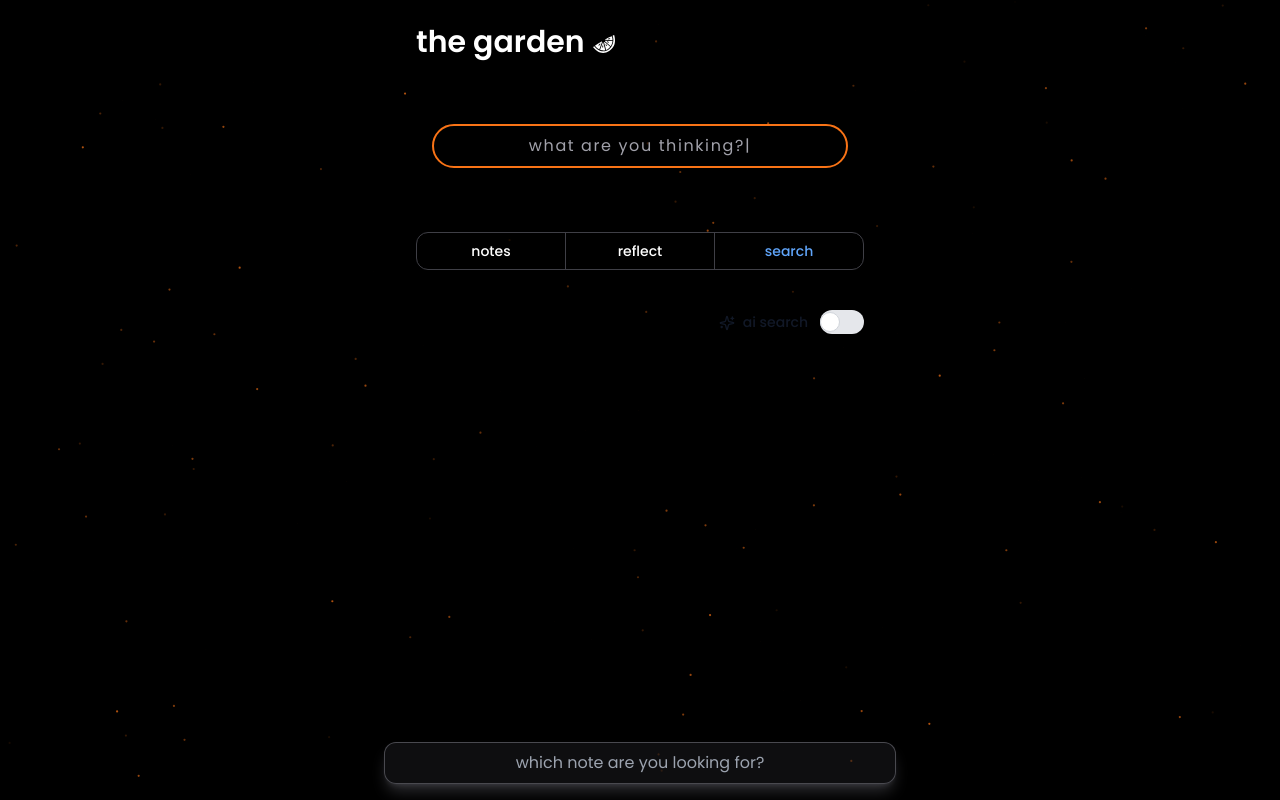
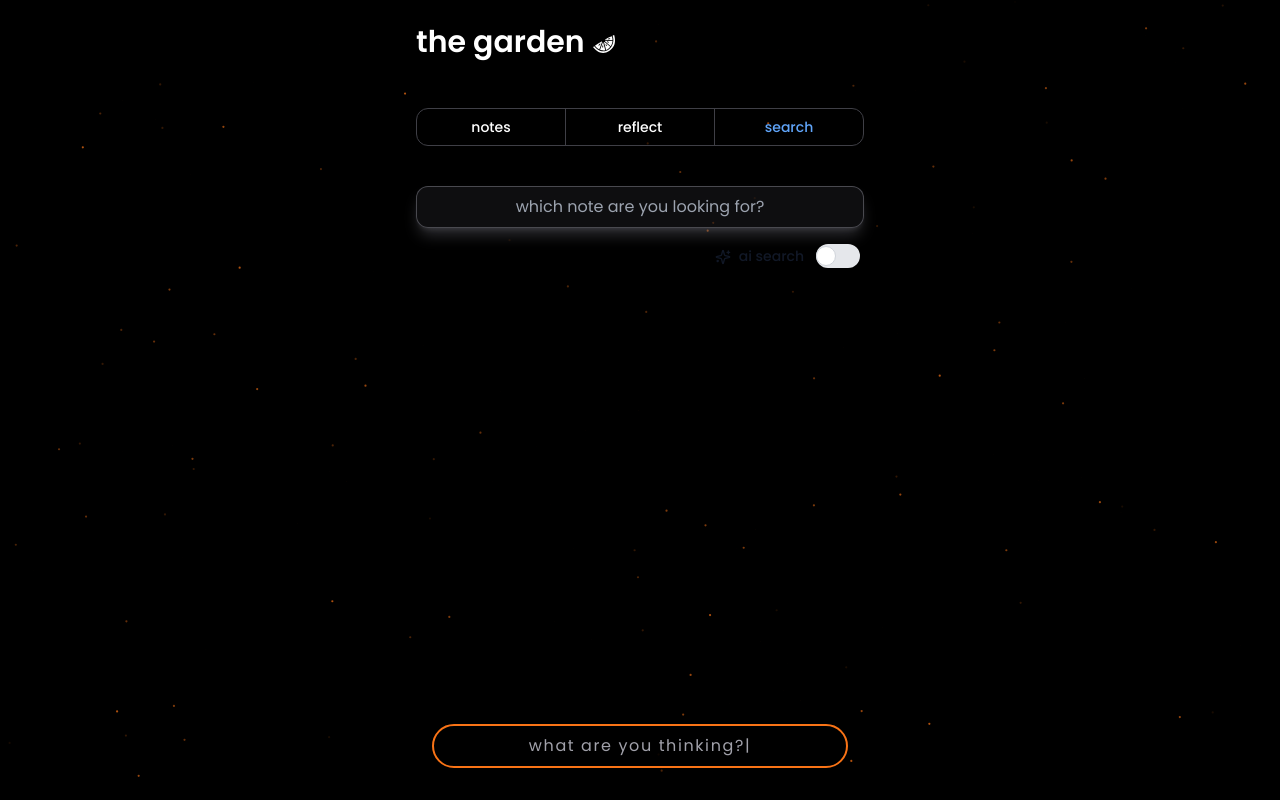
Before and after one commit to rittikbasu/thegarden, a Next.js app: page /search in a window 1280 px wide. Built offline with nearby package versions, Linux system fonts and the light colour scheme.

Commit message:
feat: move new post button to the bottom

```diff
--- a/src/components/Header.jsx
+++ b/src/components/Header.jsx
@@ -3,18 +3,10 @@ import Link from "next/link";
 import { GiOrangeSlice } from "react-icons/gi";
 
 const Header = () => (
-  <header className="mb-4 pt-6">
+  <header className="mb-12 pt-6">
     <h1 className="text-3xl font-semibold">
       the garden <GiOrangeSlice className="inline-block w-6 h-6" />
     </h1>
-    <div className="my-12 lg:my-16 mx-4">
-      <Link href="/post" passHref>
-        <div className="w-full p-2 rounded-full border-2 border-orange-500 text-center tracking-widest focus:outline-none text-zinc-400">
-          what are you thinking?
-          <span className=" animate-cursorblink">|</span>
-        </div>
-      </Link>
-    </div>
   </header>
 );
 
--- a/src/pages/_app.jsx
+++ b/src/pages/_app.jsx
@@ -1,6 +1,7 @@
 import { useEffect, useState } from "react";
 import { useRouter } from "next/router";
 import Header from "@/components/Header";
+import Link from "next/link";
 import Tab from "@/components/Tab";
 import Particles from "@/components/Particles";
 import "@/styles/globals.css";
@@ -47,11 +48,20 @@ export default function App({ Component, pageProps }) {
       <Particles
         className="absolute inset-0 -z-10 animate-fade-in"
         quantity={200}
+        // key={router.pathname}
       />
       {router.pathname !== "/post" && !router.pathname.startsWith("/notes") && (
         <>
           <Header />
           <Tab />
+          <div className="fixed bottom-4 lg:bottom-8 left-1/2 transform -translate-x-1/2 w-full max-w-lg px-12 z-50">
+            <Link href="/post" passHref>
+              <div className="w-full p-2 backdrop-blur-md rounded-full border-2 border-orange-500 text-center tracking-widest focus:outline-none text-zinc-400">
+                what are you thinking?
+                <span className=" animate-cursorblink">|</span>
+              </div>
+            </Link>
+          </div>
         </>
       )}
       <Component {...pageProps} previousPath={previousPath} />
--- a/src/pages/index.jsx
+++ b/src/pages/index.jsx
@@ -4,6 +4,7 @@ import clsx from "clsx";
 import Note from "@/components/Note";
 import { createClient } from "@supabase/supabase-js";
 import { IoIosArrowUp } from "react-icons/io";
+import { FaArrowUp } from "react-icons/fa6";
 import { formatNotes } from "@/utils/formatNotes";
 import Spinner from "@/components/Spinner";
 
@@ -74,14 +75,14 @@ export default function Home({ data, length }) {
         <>
           <button
             onClick={scrollToTop}
-            className="fixed lg:hidden bottom-4 right-8 z-10 text-blue-500 border border-blue-500 backdrop-blur-sm font-bold py-2 px-4 rounded-full"
+            className="fixed lg:hidden bottom-6 right-3 z-50 text-blue-500 rounded-full"
             title="Back to top"
           >
-            ↑
+            <FaArrowUp className="w-7 h-7" />
           </button>
           <button
             onClick={scrollToTop}
-            className="hidden lg:block fixed bottom-10 md:right-1/4 xl:right-1/3 transform translate-x-1/2 max-w-lg z-10 text-blue-500 border border-blue-500 backdrop-blur-sm font-bold py-1.5 px-4 rounded-xl"
+            className="hidden lg:block fixed bottom-8 md:right-1/4 xl:right-1/3 transform translate-x-1/2 max-w-lg z-10 text-blue-500 border border-blue-500 backdrop-blur-sm font-bold py-1.5 px-4 rounded-xl"
             title="Back to top"
           >
             <IoIosArrowUp className="inline-block w-4 h-4 mr-0.5" /> top
--- a/src/pages/search.jsx
+++ b/src/pages/search.jsx
@@ -17,21 +17,7 @@ const Search = ({ notes, onSearch }) => {
 
   return (
     <div className="flex flex-col">
-      <label className="relative inline-flex items-center justify-end  cursor-pointer">
-        <span className="mr-3 text-sm font-medium text-gray-900 dark:text-gray-300">
-          <LuSparkles className="inline-block w-4 h-4 mr-2" />
-          ai search
-        </span>
-        <input
-          type="checkbox"
-          value=""
-          className="sr-only peer"
-          onChange={handleToggle}
-        />
-        <div className="w-11 h-6 bg-gray-200 peer-focus:outline-none rounded-full peer dark:bg-gray-700 peer-checked:after:translate-x-full rtl:peer-checked:after:-translate-x-full peer-checked:after:border-white after:content-[''] after:absolute after:top-[2px] after:bg-white after:border-gray-300 after:border after:rounded-full after:h-5 after:w-5 after:transition-all dark:border-gray-600 peer-checked:bg-blue-600"></div>
-      </label>
-
-      <div className="fixed bottom-0 w-full pb-4 px-8 inset-x-0 flex justify-center">
+      <div className="w-full pb-4 flex justify-center">
         <div
           className={clsx(
             aiToggle === true
@@ -58,6 +44,19 @@ const Search = ({ notes, onSearch }) => {
           )}
         </div>
       </div>
+      <label className="relative inline-flex items-center justify-end mr-1 cursor-pointer">
+        <span className="mr-3 text-sm font-medium text-gray-900 dark:text-gray-300">
+          <LuSparkles className="inline-block w-4 h-4 mr-2" />
+          ai search
+        </span>
+        <input
+          type="checkbox"
+          value=""
+          className="sr-only peer"
+          onChange={handleToggle}
+        />
+        <div className="w-11 h-6 bg-gray-200 peer-focus:outline-none rounded-full peer dark:bg-gray-700 peer-checked:after:translate-x-full rtl:peer-checked:after:-translate-x-full peer-checked:after:border-white after:content-[''] after:absolute after:top-[2px] after:bg-white after:border-gray-300 after:border after:rounded-full after:h-5 after:w-5 after:transition-all dark:border-gray-600 peer-checked:bg-blue-600"></div>
+      </label>
     </div>
   );
 };
```
